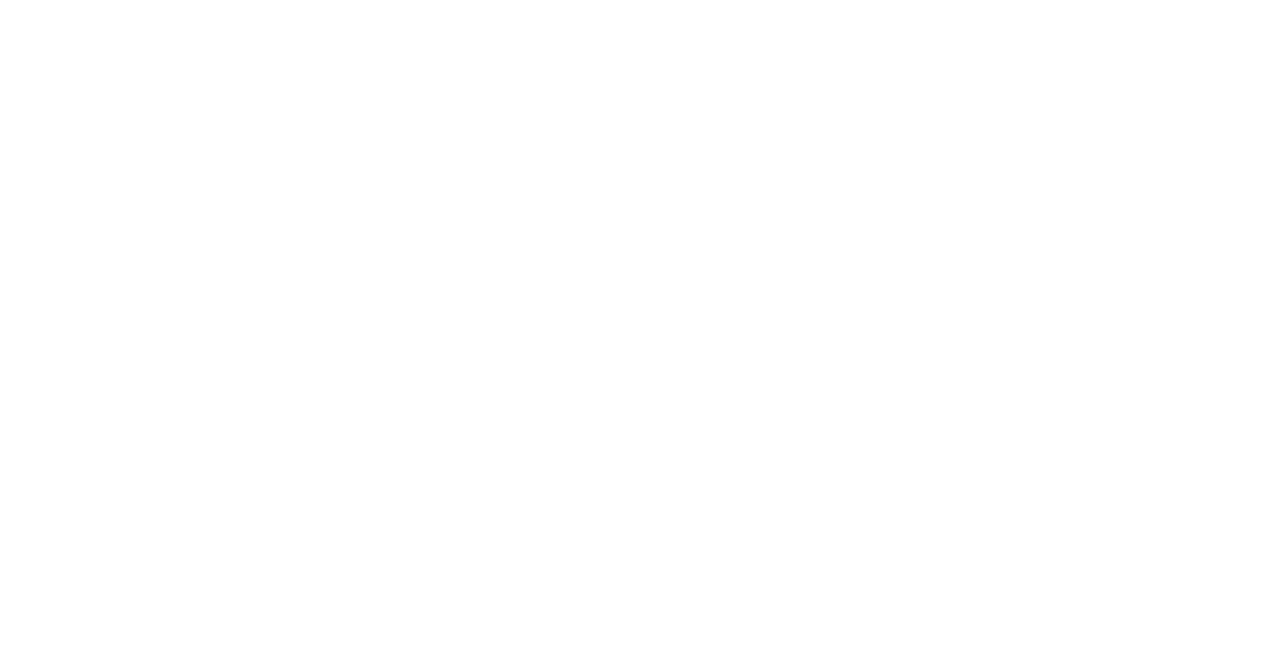
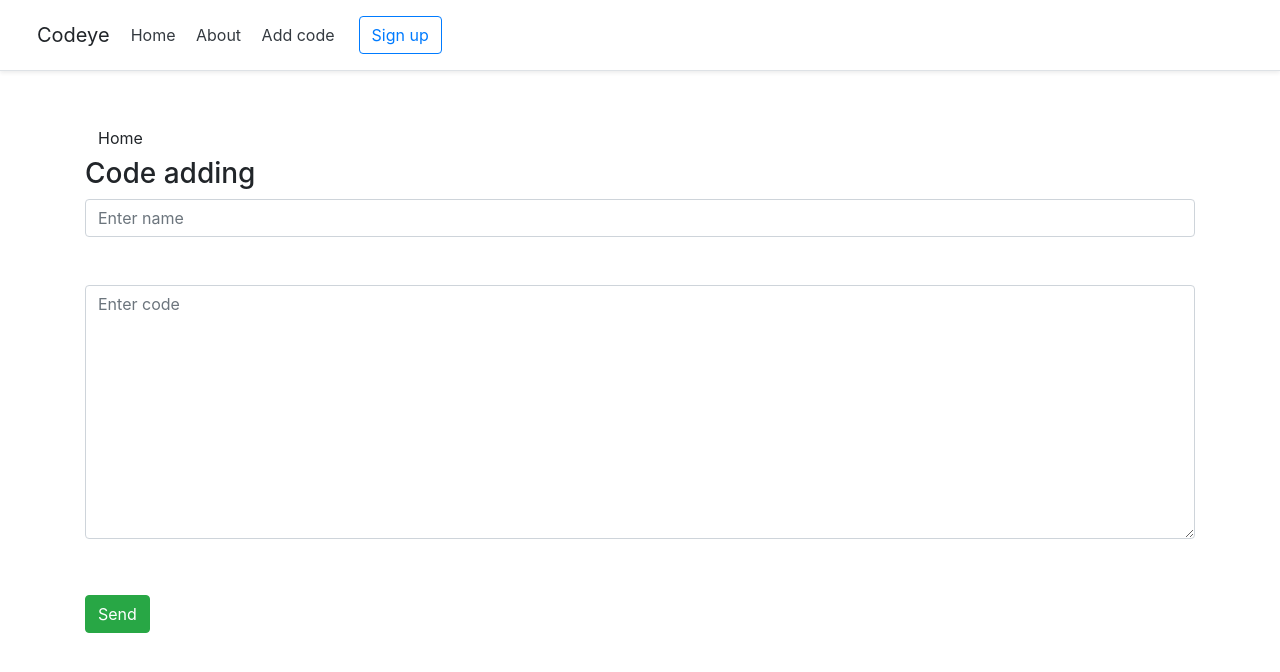
Before and after one commit to denisputnov/codeye, a Flask app: page /add_code in a window 1280 px wide. Before the commit the part shown is empty. Shown: the top 672 px of the page. Run offline with Flask 2, Linux system fonts and the light colour scheme; some libraries are stand-ins or nearby versions.

Commit message:
data base work update

```diff
--- a/app.py
+++ b/app.py
@@ -2,15 +2,16 @@
 from flask_sqlalchemy import SQLAlchemy
 from datetime import datetime
 
-app = Flask(__name__)
-app.config['SQLALCHEMY_DATABASE_URI'] = 'sqlite:///blog.db'
-app.config['SQLALCHEMY_TRACK_MODIFICATIONS'] = False
-db = SQLAlchemy(app)
+application = Flask(__name__)
+application.config['SQLALCHEMY_DATABASE_URI'] = 'sqlite:///code.db'
+application.config['SQLALCHEMY_TRACK_MODIFICATIONS'] = False
+db = SQLAlchemy(application)
+
 
 class Code(db.Model):
     id = db.Column(db.Integer, primary_key=True)
     name = db.Column(db.String(100), nullable=False)
-    code =  db.Column(db.Text, nullable=False)
+    code = db.Column(db.Text, nullable=False)
     date = db.Column(db.DateTime, default=datetime.utcnow)
 
     ## TODO: Add fields
@@ -18,30 +19,73 @@
     def __repr__(self):
         return '<Code %r>' % self.id
 
-@app.route('/')
+
+@application.route('/')
+@application.route('/home')
 def show_hello_page():
     return render_template('home.html')
 
-@app.route('/<int:id>')
+
+@application.route('/code/<int:id>')
 def show_code_page(id):
     code = Code.query.get(id)
     return render_template('code.html', code=code)
 
 
-@app.route('/about')
+@application.route('/about')
 def show_about_page():
     return render_template('about.html')
 
-@app.route('/add_code', methods=['POST', 'GET'])
-def show_add_code_page():
-    if request.method == "POST":
 
-        # TODO: Add db oberations
-        pass
+@application.route('/code/<int:id>/update', methods=['POST', 'GET'])
+def code_update(id):
+    code = Code.query.get(id)
+    if request.method == 'POST':
+        code.name = request.form['name']
+        code.code = request.form['code']
+        code.date = request.form['date']
+
+        try:
+            db.session.commit()
+            return redirect("/code/<int:id>")
+        except:
+            return "Code editing error."
+
+    else:
+        return render_template("code_update.html", code=code)
+
+
+@application.route('/code/<int:id>/delete', methods=['POST', 'GET'])
+def code_delete(id):
+    code = Code.query.get_or_404(id)
+
+    try:
+        db.session.delete(code)
+        db.session.commit()
+        return redirect("/home")
+    except:
+        return "Post deleting error."
+
+
+@application.route('/add_code', methods=['POST', 'GET'])
+def add_code():
+    if request.method == 'POST':
+        name = request.form['name']
+        code = request.form['code']
+        print(name, code)
+
+        codeAdd = Code(name=name, code=code)
+        print(codeAdd)
+        try:
+            db.session.add(codeAdd)
+            db.session.commit()
+            return redirect("/")
+        except:
+            return "Code adding error."
         # return redirect(f'/{id}')
     else:
         return render_template('add_code.html')
 
 
 if __name__ == "__main__":
-    app.run(debug=True)
+    application.run(debug=True)
--- a/templates/add_code.html
+++ b/templates/add_code.html
@@ -0,0 +1,18 @@
+{% extends 'base.html' %}
+
+{% block title%}
+Add your code and share
+{% endblock %}
+
+{% block body%}
+<div class="container mt-5">
+    <a class="btn btn-toolbar" href="http://127.0.0.1:5000/home">Home</a>
+    <h3>Code adding</h3>
+    <form method="post">
+        <input type="text" name="name" id="name" class="form-control" placeholder="Enter name"><br>
+        <textarea name="code" id="code" cols="30" rows="10" class="form-control" placeholder="Enter code"></textarea><br>
+        <input type="submit" class="btn btn-success" value="Send">
+        <h1> </h1>
+    </form>
+</div>
+{% endblock %}
--- a/templates/base.html
+++ b/templates/base.html
@@ -7,12 +7,11 @@
     <link rel="stylesheet" href="https://stackpath.bootstrapcdn.com/bootstrap/4.5.2/css/bootstrap.min.css" integrity="sha384-JcKb8q3iqJ61gNV9KGb8thSsNjpSL0n8PARn9HuZOnIxN0hoP+VmmDGMN5t9UJ0Z" crossorigin="anonymous">
     <title>{% block title %}{% endblock %}</title>
     <div class="d-flex flex-column flex-md-row align-items-center p-3 px-md-4 mb-3 bg-white border-bottom shadow-sm">
-        <h5 class="my-0 mr-md-auto font-weight-normal">Company name</h5>
+        <a class="btn btn_info" href="/home"><h5 class="my-0 mr-md-auto font-weight-normal">Codeye</h5></a>
         <nav class="my-2 my-md-0 mr-md-3">
-          <a class="p-2 text-dark" href="#">Features</a>
-          <a class="p-2 text-dark" href="#">Enterprise</a>
-          <a class="p-2 text-dark" href="#">Support</a>
-          <a class="p-2 text-dark" href="#">Pricing</a>
+          <a class="p-2 text-dark" href="/home">Home</a>
+          <a class="p-2 text-dark" href="/about">About</a>
+          <a class="p-2 text-dark" href="/add_code">Add code</a>
         </nav>
         <a class="btn btn-outline-primary" href="#">Sign up</a>
       </div>
```
Also changed, not shown: templates/code_update.html (added, +19 -0 lines), code.db (added).
